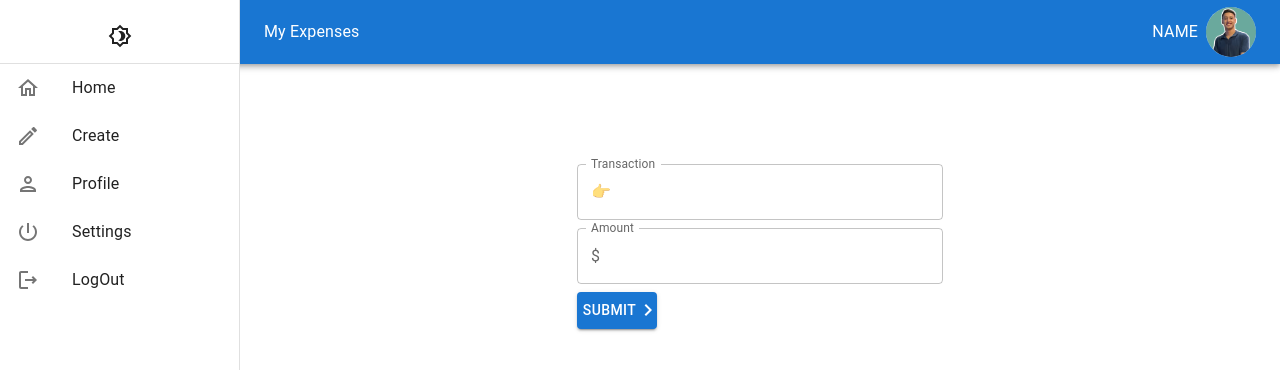
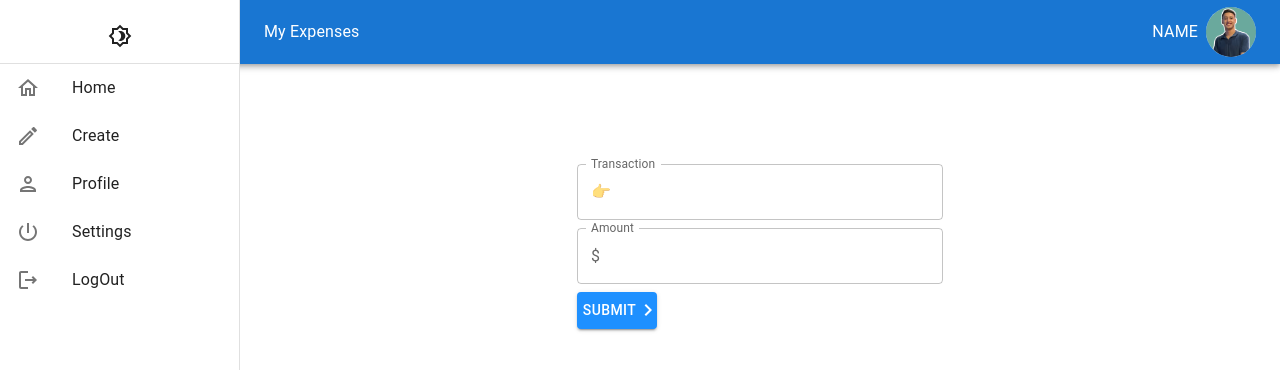
Before and after one commit to Abd0000/mui-toturial, a React (Create React App) app: page /create in a window 1280 px wide. Shown: the top 370 px of the page. Built offline with nearby package versions, Linux system fonts and the light colour scheme.

Commit message:
we costumed the color of submit button in 2 cases (dark and light)

```diff
--- a/src/pages/Create/Create.jsx
+++ b/src/pages/Create/Create.jsx
@@ -33,8 +33,8 @@ const Create = () => {
         sx={{
           width: "80px",
           pl: "25px",
-          color: "bluee",
-          ":hover": { backgroundColor: "bluee.light" }, //here we are using the new color bluee
+          backgroundColor: "bluee.main",
+          "&:hover": { backgroundColor: "bluee.dark" }
         }}
         variant="contained"
       >
--- a/src/pages/Root.jsx
+++ b/src/pages/Root.jsx
@@ -4,6 +4,7 @@ import Navbar from "components/Navbar";
 import Sidebar from "components/Sidebar";
 import { Box, CssBaseline } from "@mui/material";
 import { ThemeProvider, createTheme } from "@mui/material/styles";
+import { orange } from "@mui/material/colors";
 const drawerWidth = 240;
 
 //variable to get store the theme status and adding a new color to the theme (ochre)
@@ -13,19 +14,32 @@ const drawerWidth = 240;
 
 const Root = () => {
 
-  const [myMode, setMyMode] = useState(localStorage.getItem("mode") || "light"); //to get the theme status from the local storage
+  const [mode, setMyMode] = useState(localStorage.getItem("mode") || "light"); //to get the theme status from the local storage
 
   const darkTheme = createTheme({
     palette: {
       // @ts-ignore
-      mode: myMode,
-      // @ts-ignore
-      bluee: {
-        main: '#1E88E5',
-        light: '#64B5F6',
-        dark: '#0D47A1',
-        contrastText: '#fff',
-      },
+      mode,
+      ...(mode === 'light'
+        ? {
+            // palette values for light mode
+           bluee:{
+              main:"#1E90FF"
+              ,
+              light: "#87CEFA"
+              ,
+              dark: "#00BFFF"
+            }
+
+          }
+        : {
+            // palette values for dark mode
+            bluee:{
+              main:orange[500],
+              light: orange[300],
+              dark: orange[700]
+            }
+          }),
     },
 
   });
```
